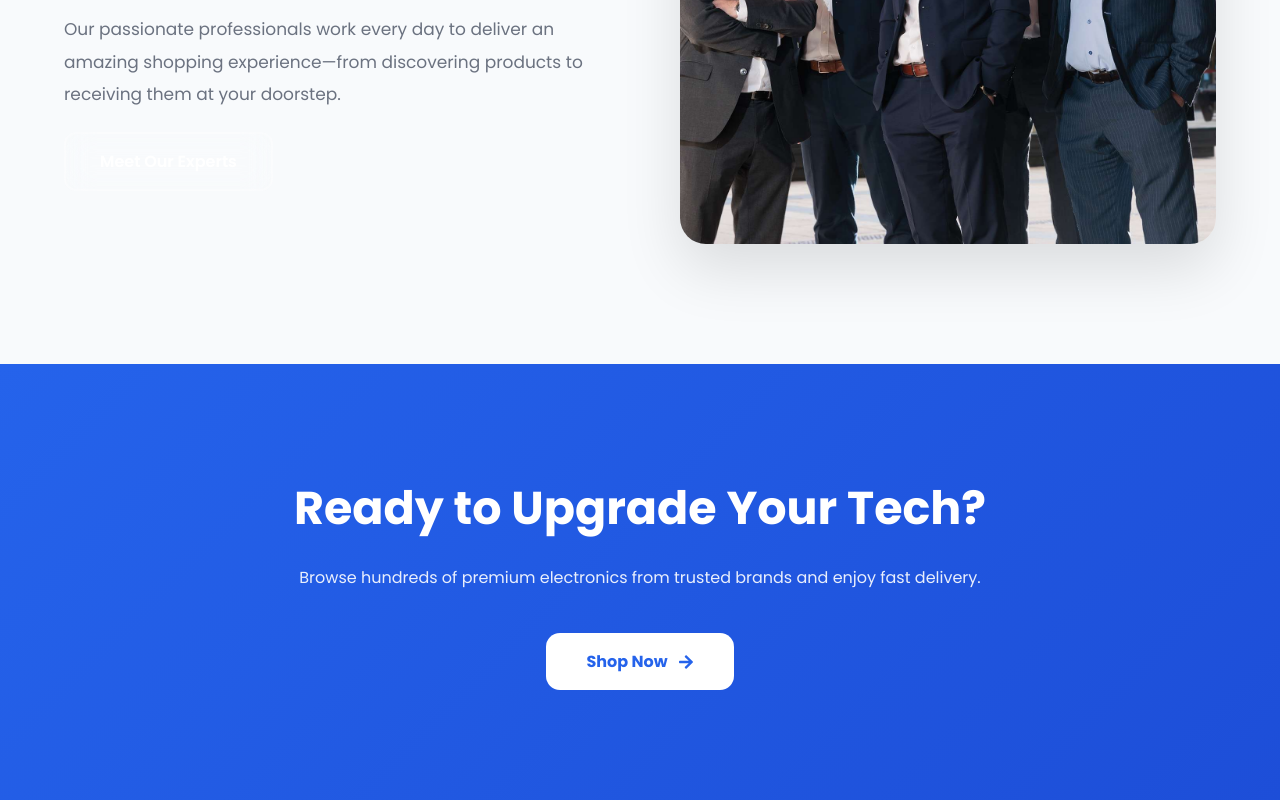
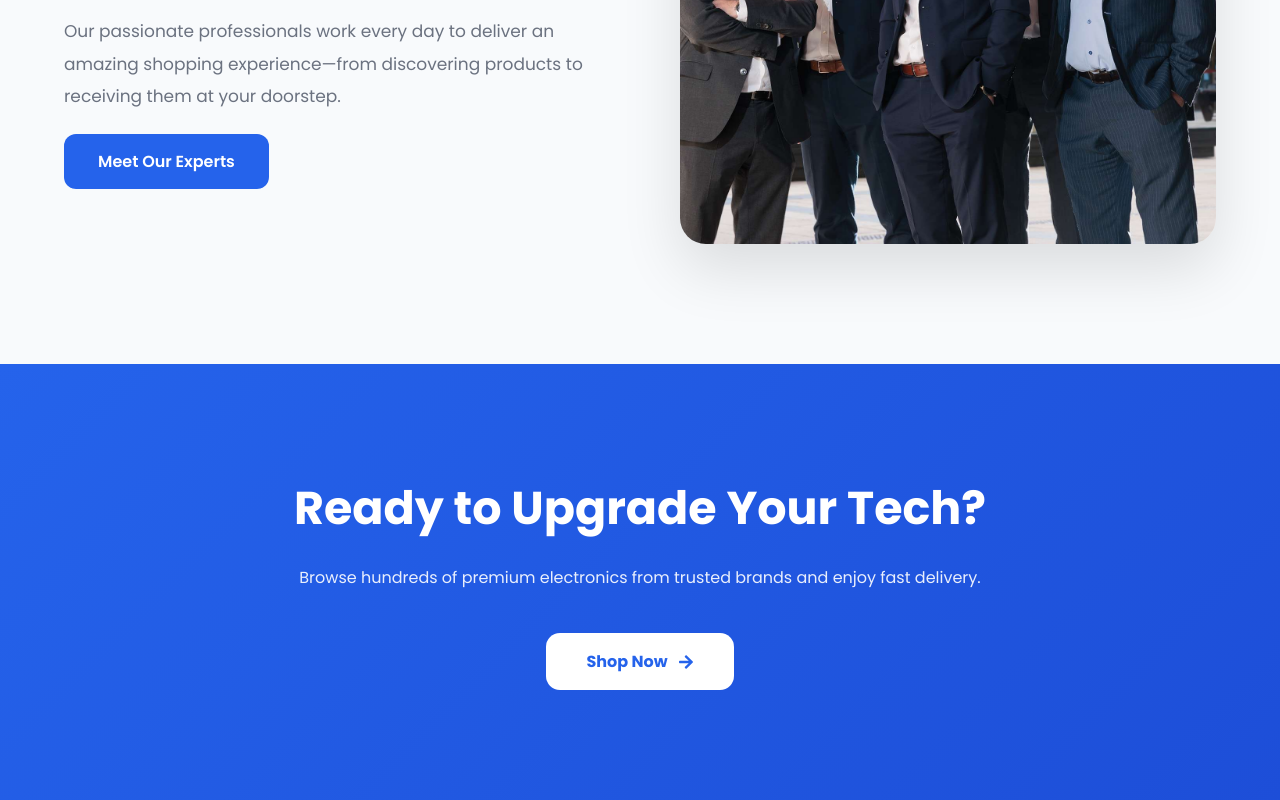
Before and after one commit to Souvikdas040/novacart, a Next.js app: page /about in a window 1280 px wide. Shown: the part 4639-5439 px from the top of the page. Built offline with nearby package versions, Linux system fonts and the light colour scheme.

Commit message:
Initial commit

```diff
--- a/src/app/about/about.css
+++ b/src/app/about/about.css
@@ -95,6 +95,7 @@
 
 .primary-btn,
 .secondary-btn,
+.secondary-btn1,
 .cta-btn {
   display: inline-flex;
   align-items: center;
@@ -105,14 +106,16 @@
   font-weight: 600;
 }
 
-.primary-btn {
+.primary-btn,
+.secondary-btn1 {
   background: #2563eb;
   color: white;
   padding: 15px 34px;
   border-radius: 12px;
 }
 
-.primary-btn:hover {
+.primary-btn:hover,
+.secondary-btn1:hover {
   background: #1d4ed8;
   transform: translateY(-3px);
 }
--- a/src/app/about/page.tsx
+++ b/src/app/about/page.tsx
@@ -337,7 +337,7 @@ export default function AboutPage() {
               your doorstep.
             </p>
 
-            <Link href="/contact" className="secondary-btn">
+            <Link href="/contact" className="secondary-btn1">
               Meet Our Experts
             </Link>
           </div>
```
